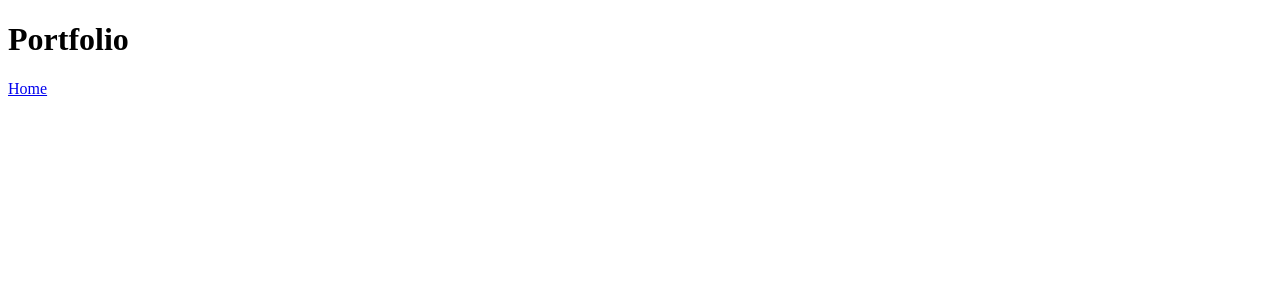
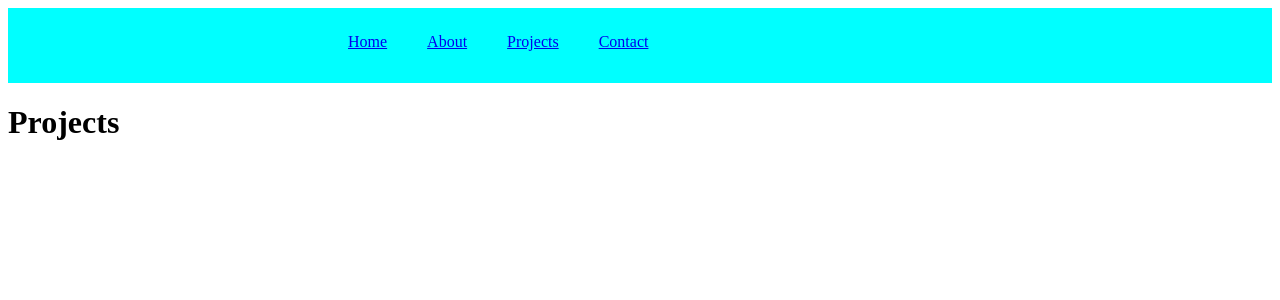
Before and after one commit to manasavesala/Portfolio-React, a React app: page /#/projects in a window 1280 px wide. Shown: the top 300 px of the page. Built offline with nearby package versions, Linux system fonts and the light colour scheme.

Commit message:
Added basic components required

```diff
--- a/src/components/SideBar.jsx
+++ b/src/components/About.jsx
@@ -1,11 +1,11 @@
 import React from 'react';
 
-function SideBar(){
+function About(){
   return (
     <div>
-      <h1>SideBar</h1>
+      <h1>About</h1>
     </div>
   );
 }
 
-export default SideBar;
+export default About;
--- a/src/components/App.jsx
+++ b/src/components/App.jsx
@@ -2,6 +2,9 @@ import React from 'react';
 import Header from './Header';
 import { Switch, Route } from 'react-router-dom';
 import Home from '../components/Home';
+import Projects from '../components/Projects';
+import Contact from '../components/Contact';
+import About from '../components/About';
 
 function App(){
   return (
@@ -9,6 +12,10 @@ function App(){
       <Header/>
       <Switch>
         <Route exact path='/' component={Home} />
+        <Route exact path='/projects' component={Projects} />
+        <Route exact path='/contact' component={Contact} />
+        <Route exact path='/about' component={About} />
+
       </Switch>
     </div>
   );
--- /dev/null
+++ b/src/components/Contact.jsx
@@ -0,0 +1,11 @@
+import React from 'react';
+
+function Contact(){
+  return (
+    <div>
+      <h1>Contact</h1>
+    </div>
+  );
+}
+
+export default Contact;
--- a/src/components/Header.jsx
+++ b/src/components/Header.jsx
@@ -2,10 +2,24 @@ import React from 'react';
 import { Link } from 'react-router-dom';
 
 function Header(){
+  var headerStyle={
+    backgroundColor:"aqua",
+    height:'50px',
+    paddingTop:"25px",
+    paddingLeft: "300px"
+  }
+  var astyle={
+    paddingLeft:"40px",
+    border:"2 black",
+    textDecoration:"none",
+    color:"black"
+  }
   return (
-    <div>
-      <h1>Portfolio</h1>
-      <Link to="/">Home</Link>
+    <div style={headerStyle}>
+      <a style={astyle}><Link to="/">Home</Link></a>
+      <a style={astyle}><Link to="/about">About</Link></a>
+      <a style={astyle}><Link to="/projects">Projects</Link></a>
+      <a style={astyle}><Link to="/contact">Contact</Link></a>
     </div>
   );
 }
--- /dev/null
+++ b/src/components/Projects.jsx
@@ -0,0 +1,11 @@
+import React from 'react';
+
+function Projects(){
+  return (
+    <div>
+      <h1>Projects</h1>
+    </div>
+  );
+}
+
+export default Projects;
```
